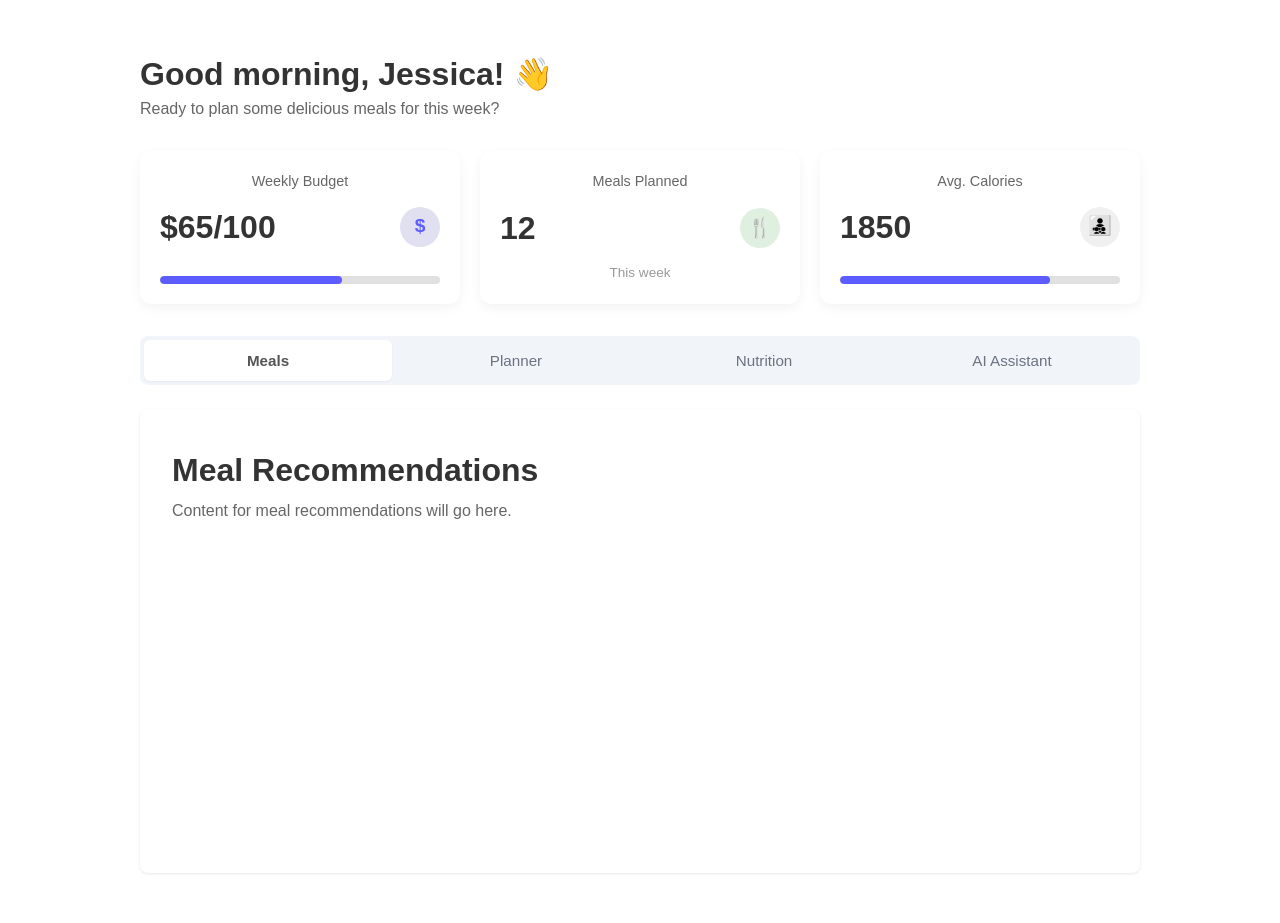
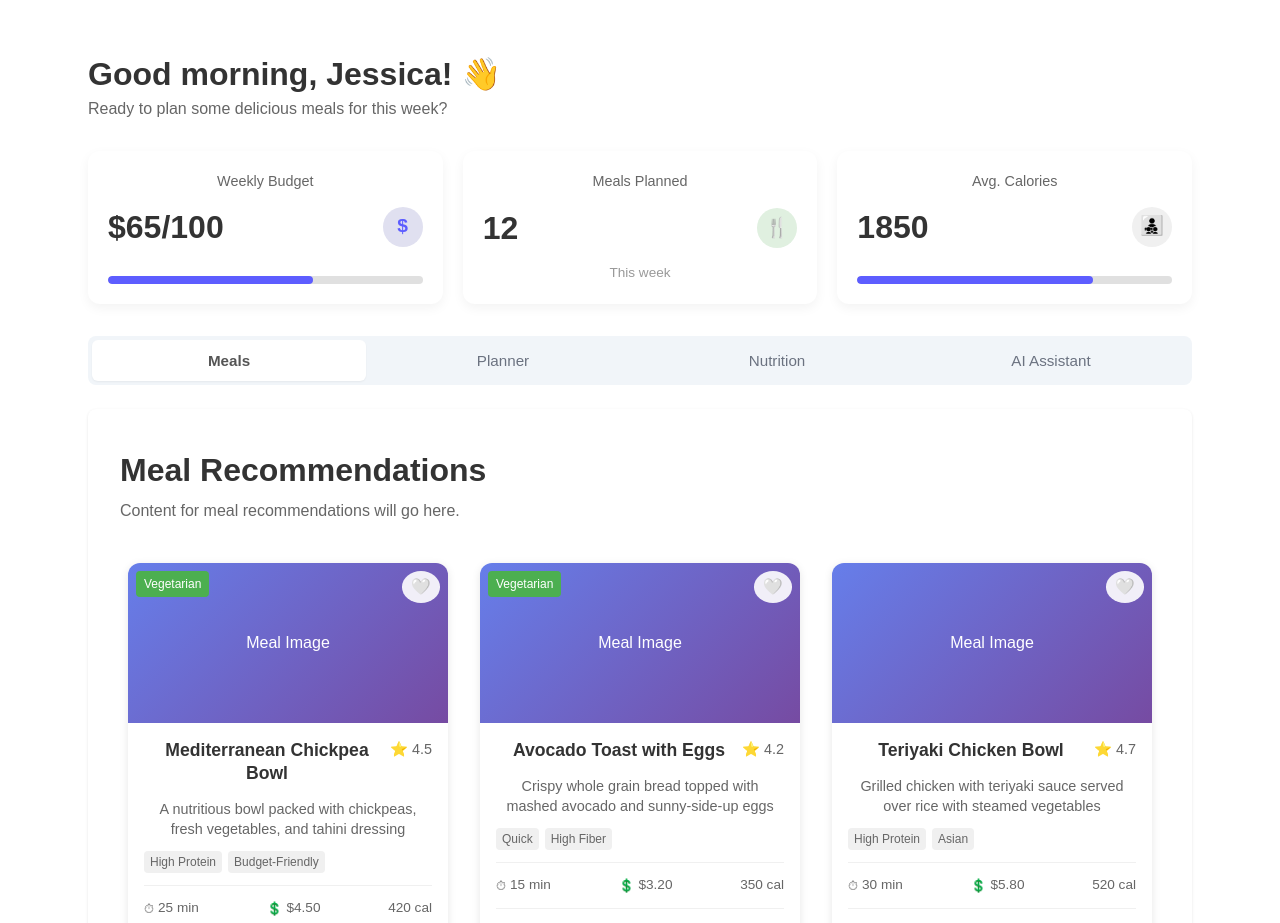
Before and after one commit to LindaMukundwa/NutritionU-Group1, a React (Vite) app in the folder frontend/: page / in a window 1280 px wide. Shown: the top 923 px of the page. Built offline with nearby package versions, Linux system fonts and the light colour scheme.

Commit message:
Created MealContentCard component - still needs css updates

```diff
--- a/frontend/src/components/Dashboard/Dashboard.module.css
+++ b/frontend/src/components/Dashboard/Dashboard.module.css
@@ -198,3 +198,31 @@
   box-shadow: 0 1px 3px rgba(0, 0, 0, 0.1);
   min-height: 400px;
 }
+
+/* Add to Dashboard.module.css */
+.mealScrollContainer {
+  display: flex;
+  overflow-x: auto;
+  gap: 16px;
+  padding: 16px 0;
+  scrollbar-width: thin;
+  scrollbar-color: #cbd5e1 #f1f5f9;
+}
+
+.mealScrollContainer::-webkit-scrollbar {
+  height: 8px;
+}
+
+.mealScrollContainer::-webkit-scrollbar-track {
+  background: #f1f5f9;
+  border-radius: 4px;
+}
+
+.mealScrollContainer::-webkit-scrollbar-thumb {
+  background: #cbd5e1;
+  border-radius: 4px;
+}
+
+.mealScrollContainer::-webkit-scrollbar-thumb:hover {
+  background: #94a3b8;
+}
--- a/frontend/src/components/Dashboard/Dashboard.tsx
+++ b/frontend/src/components/Dashboard/Dashboard.tsx
@@ -2,6 +2,7 @@
 
 import { type FC, useState } from "react"
 import styles from "./Dashboard.module.css"
+import MealContentCard from "../MealContentCard/MealContentCard"
 
 // Define the shape for the summary data for clarity and type safety
 interface SummaryCardData {
@@ -19,12 +20,65 @@ interface DashboardProps {}
 
 // --- Shell components for each content area ---
 function MealContent() {
+  const sampleMeals = [
+    {
+      imageUrl: undefined, // You can add actual image URLs here
+      title: "Mediterranean Chickpea Bowl",
+      description: "A nutritious bowl packed with chickpeas, fresh vegetables, and tahini dressing",
+      time: "25 min",
+      price: "$4.50",
+      calories: 420,
+      rating: 4.5,
+      isVegetarian: true,
+      tags: ["High Protein", "Budget-Friendly"]
+    },
+    {
+      imageUrl: undefined,
+      title: "Avocado Toast with Eggs",
+      description: "Crispy whole grain bread topped with mashed avocado and sunny-side-up eggs",
+      time: "15 min",
+      price: "$3.20",
+      calories: 350,
+      rating: 4.2,
+      isVegetarian: true,
+      tags: ["Quick", "High Fiber"]
+    },
+    {
+      imageUrl: undefined,
+      title: "Teriyaki Chicken Bowl",
+      description: "Grilled chicken with teriyaki sauce served over rice with steamed vegetables",
+      time: "30 min",
+      price: "$5.80",
+      calories: 520,
+      rating: 4.7,
+      tags: ["High Protein", "Asian"]
+    }
+  ];
+
   return (
     <div>
       <h2 className={styles.greeting}>Meal Recommendations</h2>
       <p className={styles.prompt}>Content for meal recommendations will go here.</p>
+
+     {/* Horizontal Scroll Container */}
+      <div className={styles.mealScrollContainer}>
+        {sampleMeals.map((meal, index) => (
+          <MealContentCard
+            key={index}
+            imageUrl={meal.imageUrl}
+            title={meal.title}
+            description={meal.description}
+            time={meal.time}
+            price={meal.price}
+            calories={meal.calories}
+            rating={meal.rating}
+            isVegetarian={meal.isVegetarian}
+            tags={meal.tags}
+          />
+        ))}
+      </div>
     </div>
-  )
+  );
 }
 
 function PlannerContent() {
--- /dev/null
+++ b/frontend/src/components/MealContentCard/MealContentCard.module.css
@@ -0,0 +1,203 @@
+/* MealContentCard.module.css */
+.MealContentCard {
+  background: white;
+  border-radius: 12px;
+  box-shadow: 0 2px 8px rgba(0, 0, 0, 0.1);
+  overflow: hidden;
+  min-width: 280px;
+  max-width: 320px;
+  margin: 8px;
+  transition: transform 0.2s ease, box-shadow 0.2s ease;
+}
+
+.MealContentCard:hover {
+  transform: translateY(-2px);
+  box-shadow: 0 4px 16px rgba(0, 0, 0, 0.15);
+}
+
+/* Image Section */
+.imageContainer {
+  position: relative;
+  width: 100%;
+  height: 160px;
+  background: #f5f5f5;
+}
+
+.mealImage {
+  width: 100%;
+  height: 100%;
+  object-fit: cover;
+}
+
+.imagePlaceholder {
+  width: 100%;
+  height: 100%;
+  display: flex;
+  align-items: center;
+  justify-content: center;
+  background: linear-gradient(135deg, #667eea 0%, #764ba2 100%);
+  color: white;
+  font-weight: 500;
+}
+
+.likeButton {
+  position: absolute;
+  top: 8px;
+  right: 8px;
+  background: rgba(255, 255, 255, 0.9);
+  border: none;
+  border-radius: 50%;
+  width: 32px;
+  height: 32px;
+  display: flex;
+  align-items: center;
+  justify-content: center;
+  cursor: pointer;
+  font-size: 16px;
+  transition: all 0.2s ease;
+}
+
+.likeButton:hover {
+  background: white;
+  transform: scale(1.1);
+}
+
+.likeButton.liked {
+  background: rgba(255, 255, 255, 0.95);
+}
+
+.vegetarianBadge {
+  position: absolute;
+  top: 8px;
+  left: 8px;
+  background: #4CAF50;
+  color: white;
+  padding: 4px 8px;
+  border-radius: 4px;
+  font-size: 0.75rem;
+  font-weight: 500;
+}
+
+/* Content Section */
+.content {
+  padding: 16px;
+}
+
+.titleRow {
+  display: flex;
+  justify-content: space-between;
+  align-items: flex-start;
+  margin-bottom: 8px;
+}
+
+.title {
+  font-size: 1.1rem;
+  font-weight: 600;
+  color: #333;
+  margin: 0;
+  flex: 1;
+  line-height: 1.3;
+}
+
+.rating {
+  display: flex;
+  align-items: center;
+  gap: 4px;
+  font-size: 0.9rem;
+  color: #666;
+  font-weight: 500;
+}
+
+.description {
+  color: #666;
+  font-size: 0.9rem;
+  line-height: 1.4;
+  margin-bottom: 12px;
+  display: -webkit-box;
+  -webkit-line-clamp: 2;
+  -webkit-box-orient: vertical;
+  overflow: hidden;
+}
+
+.tags {
+  display: flex;
+  flex-wrap: wrap;
+  gap: 6px;
+  margin-bottom: 12px;
+}
+
+.tag {
+  background: #f0f0f0;
+  color: #666;
+  padding: 2px 6px;
+  border-radius: 4px;
+  font-size: 0.75rem;
+  font-weight: 500;
+}
+
+/* Meal Details */
+.mealDetails {
+  display: flex;
+  justify-content: space-between;
+  align-items: center;
+  margin-bottom: 16px;
+  padding: 12px 0;
+  border-top: 1px solid #f0f0f0;
+  border-bottom: 1px solid #f0f0f0;
+}
+
+.detailItem {
+  display: flex;
+  align-items: center;
+  gap: 4px;
+  font-size: 0.85rem;
+  color: #666;
+}
+
+.detailIcon {
+  font-size: 0.8rem;
+}
+
+.detailText {
+  font-weight: 500;
+}
+
+/* Action Buttons */
+.actionButtons {
+  display: flex;
+  gap: 8px;
+}
+
+.addButton {
+  flex: 1;
+  background: #5d5dff;
+  color: white;
+  border: none;
+  padding: 8px 12px;
+  border-radius: 6px;
+  font-size: 0.85rem;
+  font-weight: 500;
+  cursor: pointer;
+  transition: background-color 0.2s ease;
+}
+
+.addButton:hover {
+  background: #4a4aff;
+}
+
+.viewButton {
+  flex: 1;
+  background: transparent;
+  color: #5d5dff;
+  border: 1px solid #5d5dff;
+  padding: 8px 12px;
+  border-radius: 6px;
+  font-size: 0.85rem;
+  font-weight: 500;
+  cursor: pointer;
+  transition: all 0.2s ease;
+}
+
+.viewButton:hover {
+  background: #f0f0ff;
+}
--- /dev/null
+++ b/frontend/src/components/MealContentCard/MealContentCard.tsx
@@ -0,0 +1,115 @@
+// MealContentCard.tsx
+import React, { type FC, useState } from 'react';
+import styles from './MealContentCard.module.css';
+
+interface MealContentCardProps {
+  imageUrl?: string;
+  title: string;
+  description: string;
+  time: string;
+  price: string;
+  calories: number;
+  rating?: number;
+  isVegetarian?: boolean;
+  tags?: string[];
+}
+
+const MealContentCard: FC<MealContentCardProps> = ({
+  imageUrl,
+  title,
+  description,
+  time,
+  price,
+  calories,
+  rating,
+  isVegetarian = false,
+  tags = []
+}) => {
+  const [isLiked, setIsLiked] = useState(false);
+
+  const handleLikeToggle = () => {
+    setIsLiked(!isLiked);
+  };
+
+  return (
+    <div className={styles.MealContentCard}>
+      {/* Image Section */}
+      <div className={styles.imageContainer}>
+        {imageUrl ? (
+          <img src={imageUrl} alt={title} className={styles.mealImage} />
+        ) : (
+          <div className={styles.imagePlaceholder}>Meal Image</div>
+        )}
+
+        {/* Like Button */}
+        <button
+          className={`${styles.likeButton} ${isLiked ? styles.liked : ''}`}
+          onClick={handleLikeToggle}
+          aria-label={isLiked ? 'Unlike meal' : 'Like meal'}
+        >
+          {isLiked ? '❤️' : '🤍'}
+        </button>
+
+        {/* Vegetarian Badge */}
+        {isVegetarian && (
+          <div className={styles.vegetarianBadge}>Vegetarian</div>
+        )}
+      </div>
+
+      {/* Content Section */}
+      <div className={styles.content}>
+        {/* Title and Rating Row */}
+        <div className={styles.titleRow}>
+          <h3 className={styles.title}>{title}</h3>
+          {rating && (
+            <div className={styles.rating}>
+              ⭐ {rating}
+            </div>
+          )}
+        </div>
+
+        {/* Description */}
+        <p className={styles.description}>{description}</p>
+
+        {/* Tags */}
+        {tags.length > 0 && (
+          <div className={styles.tags}>
+            {tags.map((tag, index) => (
+              <span key={index} className={styles.tag}>
+                {tag}
+              </span>
+            ))}
+          </div>
+        )}
+
+        {/* Meal Details */}
+        <div className={styles.mealDetails}>
+          {/* Time */}
+          <div className={styles.detailItem}>
+            <span className={styles.detailIcon}>⏱</span>
+            <span className={styles.detailText}>{time}</span>
+          </div>
+
+          {/* Price */}
+          <div className={styles.detailItem}>
+            <span className={styles.detailIcon}>💲</span>
+            <span className={styles.detailText}>{price}</span>
+          </div>
+
+          {/* Calories */}
+          <div className={styles.detailItem}>
+            <span className={styles.detailText}>{calories} cal</span>
+          </div>
+        </div>
+
+        {/* Action Buttons */}
+        <div className={styles.actionButtons}>
+          <button className={styles.addButton}>+ Add to Plan</button>
+          <button className={styles.viewButton}>View Recipe</button>
+        </div>
+      </div>
+    </div>
+  );
+};
+
+export default MealContentCard;
```
